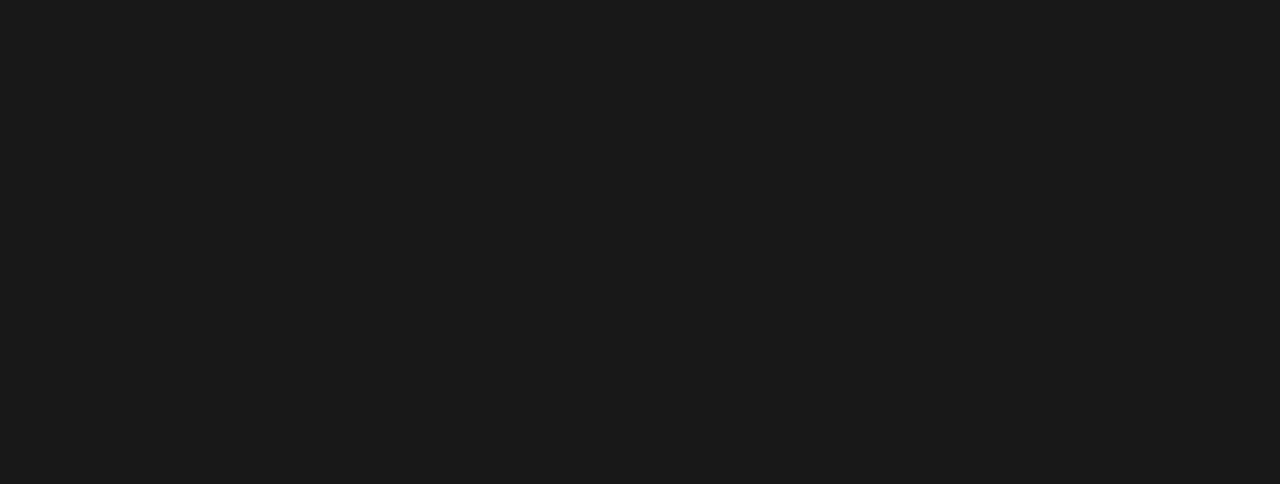
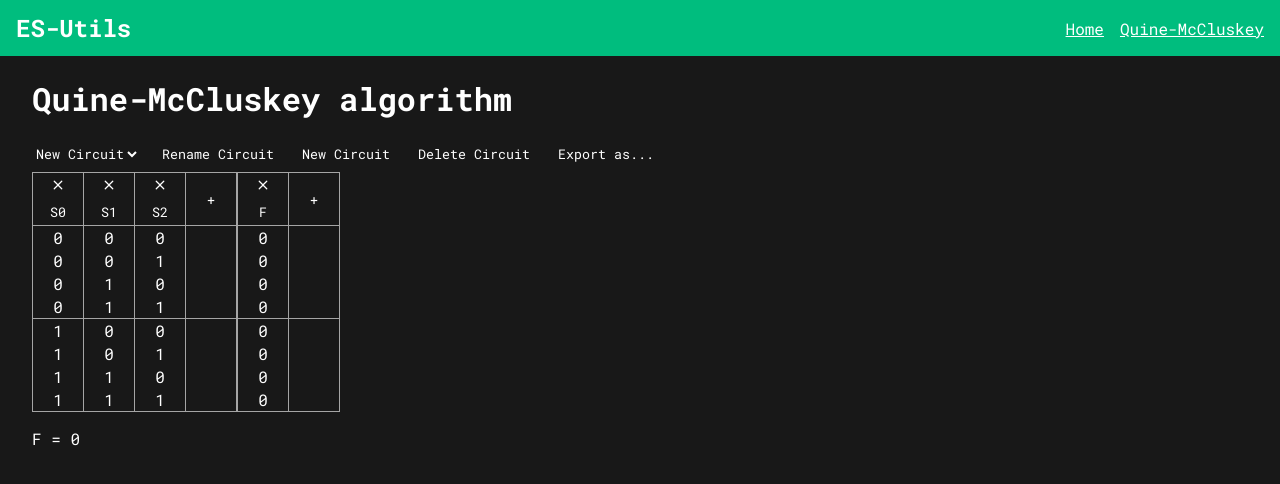
Before and after one commit to tensoid/es-utils, a Vue app: page /quine-mcclusky in a window 1280 px wide. Before the commit this address had no page. Shown: the top 484 px of the page. Built offline with nearby package versions, Linux system fonts and the light colour scheme.

Commit message:
circuit save/load via localstorage

```diff
--- a/src/App.vue
+++ b/src/App.vue
@@ -1,7 +1,9 @@
 <script setup lang="ts">
 import { RouterView } from 'vue-router'
+import Navbar from './components/Navbar.vue'
 </script>
 
 <template>
+  <Navbar />
   <RouterView />
 </template>
--- a/src/assets/main.css
+++ b/src/assets/main.css
@@ -1,3 +1,5 @@
+@import url('https://fonts.googleapis.com/css2?family=Roboto+Mono:ital,wght@0,100..700;1,100..700&display=swap');
+
 :root {
   --vt-c-white: #ffffff;
   --vt-c-white-soft: #f8f8f8;
@@ -36,29 +38,20 @@
 
 #app {
   margin: 0 auto;
-  padding: 2rem;
   font-weight: normal;
 }
 
 body {
-  color: var(--color-text);
+  margin: 0;
+  padding: 0;
   background: var(--color-background);
-  line-height: 1.6;
-  font-family:
-    Inter,
-    -apple-system,
-    BlinkMacSystemFont,
-    'Segoe UI',
-    Roboto,
-    Oxygen,
-    Ubuntu,
-    Cantarell,
-    'Fira Sans',
-    'Droid Sans',
-    'Helvetica Neue',
-    sans-serif;
-  font-size: 15px;
+}
+
+* {
+  font-family: "Roboto Mono", monospace !important;
+  font-optical-sizing: auto;
   text-rendering: optimizeLegibility;
   -webkit-font-smoothing: antialiased;
   -moz-osx-font-smoothing: grayscale;
+  color: var(--color-text);
 }
--- /dev/null
+++ b/src/components/Navbar.vue
@@ -0,0 +1,33 @@
+<template>
+  <header class="navbar">
+    <h2>ES-Utils</h2>
+    <ul>
+      <li><RouterLink to="/">Home</RouterLink></li>
+      <li><RouterLink to="/quine-mcclusky">Quine-McCluskey</RouterLink></li>
+    </ul>
+  </header>
+</template>
+
+<style scoped lang="scss">
+  .navbar {
+
+    display: flex;
+    justify-content: space-between;
+    align-items: center;
+    background-color: var(--color-green);
+    height: 3.5rem;
+    padding: 0 1rem 0 1rem;
+
+      ul {
+      list-style: none;
+      margin: 0;
+      padding: 0;
+      display: flex;
+      gap: 1rem;
+
+      a {
+        color: white;
+      }
+    }
+  }
+</style>
--- a/src/router/index.ts
+++ b/src/router/index.ts
@@ -1,5 +1,6 @@
 import { createRouter, createWebHistory } from 'vue-router'
 import McCluskeyView from '../views/McCluskeyView.vue'
+import Home from '../views/Home.vue'
 
 const router = createRouter({
   history: createWebHistory(import.meta.env.BASE_URL),
@@ -7,6 +8,11 @@ const router = createRouter({
     {
       path: '/',
       name: 'home',
+      component: Home
+    },
+    {
+      path: '/quine-mcclusky',
+      name: 'quine-mcclusky',
       component: McCluskeyView
     },
     // {
--- /dev/null
+++ b/src/views/Home.vue
@@ -0,0 +1,5 @@
+<template>
+  <h1>Home</h1>
+  <p>Description</p>
+  <div>Cards...</div>
+</template>
--- a/src/views/McCluskeyView.vue
+++ b/src/views/McCluskeyView.vue
@@ -1,27 +1,38 @@
 <script setup lang="ts">
-import { ref, computed } from "vue";
+import { ref, computed, type Ref, onMounted, onBeforeMount, nextTick } from "vue";
 import { computeMcClusky } from "../es-utils/mcclusky";
 
+let circuitSpec: Ref<CircuitSpec> = ref({
+  inputs: [],
+  outputs: [],
+  name: "",
+  id: ""
+});
+
 // Input Table
-const inputs = ref(["S0", "S1", "S2"]);
-
-const truthTableRows = computed(() => Math.pow(2, inputs.value.length));
+const truthTableRows = computed(() =>
+  Math.pow(2, circuitSpec.value.inputs.length)
+);
 
 function addInput() {
-  inputs.value.push("?");
+  circuitSpec.value.inputs.push("?");
 
-  outputs.value.forEach((func) => {
+  circuitSpec.value.outputs.forEach((func) => {
     func.outputs.push(...Array<OutputBit>(func.outputs.length).fill("0"));
   });
+
+  saveCircuit();
 }
 
 function removeInput(index: number) {
-  if(inputs.value.length == 1) return;
-  inputs.value.splice(index, 1);
+  if (circuitSpec.value.inputs.length == 1) return;
+  circuitSpec.value.inputs.splice(index, 1);
 
-  outputs.value.forEach((func) => {
+  circuitSpec.value.outputs.forEach((func) => {
     func.outputs.splice(func.outputs.length / 2);
   });
+
+  saveCircuit();
 }
 
 // Output Table
@@ -32,35 +43,37 @@ interface LogicFunction {
   outputs: Array<OutputBit>;
 }
 
-const outputs = ref([] as Array<LogicFunction>);
-
-outputs.value.push({
-  name: "F",
+// Output Table
+function addLogicFunction() {
+  circuitSpec.value.outputs.push({
+    name: "?",
     outputs: Array<OutputBit>(truthTableRows.value).fill("0"),
   });
 
-function addLogicFunction() {
-  outputs.value.push({
-    name: "?",
-    outputs: Array<OutputBit>(truthTableRows.value).fill("0"),
-  });
+  saveCircuit();
 }
 
 function removeLogicFunction(index: number) {
-  if(outputs.value.length == 1) return;
-  outputs.value.splice(index, 1);
+  if (circuitSpec.value.outputs.length == 1) return;
+  circuitSpec.value.outputs.splice(index, 1);
+
+  saveCircuit();
 }
 
 function toggleBit(colIndex: number, rowIndex: number) {
-  let value = outputs.value[colIndex].outputs[rowIndex - 1];
-  if (value == "0") outputs.value[colIndex].outputs[rowIndex - 1] = "1";
-  else if (value == "1") outputs.value[colIndex].outputs[rowIndex - 1] = "X";
-  else outputs.value[colIndex].outputs[rowIndex - 1] = "0";
+  let value = circuitSpec.value.outputs[colIndex].outputs[rowIndex - 1];
+  if (value == "0")
+    circuitSpec.value.outputs[colIndex].outputs[rowIndex - 1] = "1";
+  else if (value == "1")
+    circuitSpec.value.outputs[colIndex].outputs[rowIndex - 1] = "X";
+  else circuitSpec.value.outputs[colIndex].outputs[rowIndex - 1] = "0";
+
+  saveCircuit();
 }
 
 // Results
 const minimizedFunctions = computed(() => {
-  return outputs.value.map((func) => {
+  return circuitSpec.value.outputs.map((func) => {
     const minterms = new Set(
       func.outputs.reduce(
         (terms, bit, index) => (bit == "1" ? [...terms, index] : terms),
@@ -73,23 +86,163 @@ const minimizedFunctions = computed(() => {
         [] as Array<number>
       )
     );
-    return computeMcClusky(inputs.value, minterms, dontCares);
+    return computeMcClusky(circuitSpec.value.inputs, minterms, dontCares);
   });
+});
+
+// Save / Load
+interface CircuitSpec {
+  inputs: Array<string>;
+  outputs: Array<LogicFunction>;
+  name: string;
+  id: string
+}
+
+const circuitRenameDialogOpen = ref(false);
+const circuitRenameInputElement = ref<HTMLInputElement>();
+
+function openCircuitRenameDialog(){
+  circuitRenameDialogOpen.value = true;
+  nextTick(() => circuitRenameInputElement.value?.focus());
+}
+
+function renameCurrentCircuit() {
+  if(circuitRenameInputElement.value == undefined) return;
+  circuitSpec.value.name = circuitRenameInputElement.value.value;
+  circuitRenameDialogOpen.value = false;
+  saveCircuit();
+}
+
+const circuitSelectElement = ref<HTMLInputElement>();
+
+const allCircuitSpecs = computed(() => {
+  let circuits: Array<CircuitSpec> = getCircuitSpecs();
+
+  // add current circuit name if it is not saved yet.
+  if (circuits.findIndex(c => c.id == circuitSpec.value.id) == -1) {
+    circuits.push(circuitSpec.value);
+  }
+
+  return circuits;
+});
+
+function initLocalStorage() {
+  if (localStorage.getItem("circuits") == null) {
+    localStorage.setItem("circuits", JSON.stringify([]));
+  }
+}
+
+function getCircuitSpecs(): Array<CircuitSpec> {
+  return JSON.parse(localStorage.getItem("circuits") || "[]");
+}
+
+function setCircuitSpecs(circuitSpecs: Array<CircuitSpec>){
+  localStorage.setItem("circuits", JSON.stringify(circuitSpecs));
+}
+
+function saveCircuit() {
+  let circuits: Array<CircuitSpec> = getCircuitSpecs();
+  let circuitIndex = circuits.findIndex(
+    (c) => c.id == circuitSpec.value.id
+  );
+
+  if (circuitIndex == -1) {
+    circuits.push(circuitSpec.value);
+  } else {
+    circuits[circuitIndex] = circuitSpec.value;
+  }
+
+  setCircuitSpecs(circuits);
+}
+
+function loadCircuit() {
+  let circuits: Array<CircuitSpec> = getCircuitSpecs();
+  let selectedCircuit = circuits.find(
+    (c) => c.id == circuitSelectElement.value?.value
+  );
+  if (selectedCircuit == undefined) return;
+  circuitSpec.value = selectedCircuit;
+}
+
+function deleteCircuit() {
+  let circuits: Array<CircuitSpec> = getCircuitSpecs();
+
+  const index = circuits.findIndex(c => c.id == circuitSpec.value.id);
+  if(index != -1) {
+    circuits.splice(index, 1);
+  }
+
+  setCircuitSpecs(circuits);
+
+  if(circuits.length == 0) newCircuit();
+  else circuitSpec.value = circuits[0];
+}
+
+function newCircuit() {
+  circuitSpec.value = {
+    id: crypto.randomUUID(),
+    name: "New Circuit",
+    inputs: ["S0", "S1", "S2"],
+    outputs: [
+      {
+        name: "F",
+        outputs: Array<OutputBit>(8).fill("0"),
+      },
+    ],
+  };
+}
+
+onBeforeMount(() => {
+  initLocalStorage();
+});
+
+onMounted(() => {
+  newCircuit();
 });
 </script>
 
 <template>
+  <div class="page-wrapper">
+
+    <div v-if="circuitRenameDialogOpen" class="circuit-name-input-dialog">
+      <span>Circuit name</span>
+      <input @keyup.enter="renameCurrentCircuit()" ref="circuitRenameInputElement" :placeholder="circuitSpec.name" type="text">
+      <button @click="renameCurrentCircuit()">Ok</button>
+    </div>
+
+    <h1>Quine-McCluskey algorithm</h1>
+    <div class="toolbar">
+      <ul>
+        <li>
+          <select
+            :value="circuitSpec.id"
+            ref="circuitSelectElement"
+            @input="loadCircuit()"
+            name="circuits"
+            id="circuits"
+          >
+            <option v-for="spec of allCircuitSpecs" v-bind:value="spec.id">
+              {{ spec.name }}
+            </option>
+          </select>
+        </li>
+        <li><button @click="openCircuitRenameDialog()">Rename Circuit</button></li>
+        <li><button @click="newCircuit()">New Circuit</button></li>
+        <li><button @click="deleteCircuit()">Delete Circuit</button></li>
+        <li><button>Export as...</button></li>
+      </ul>
+    </div>
     <div class="tables">
       <table class="inputs-table">
         <tr>
-        <th v-for="(_, index) in inputs">
+          <th v-for="(_, index) in circuitSpec.inputs">
             <div class="table-head">
               <button @click="removeInput(index)" class="remove-button">
                 <svg width="20" height="20">
                   <image href="@/assets/icons/cross.svg" />
                 </svg>
               </button>
-            <input v-model="inputs[index]" />
+              <input v-model="circuitSpec.inputs[index]" />
             </div>
           </th>
           <th>
@@ -97,22 +250,22 @@ const minimizedFunctions = computed(() => {
           </th>
         </tr>
         <tr v-for="rowIndex in truthTableRows">
-        <td class="bit" v-for="colIndex in inputs.length">
-          {{ ((rowIndex - 1) >> (inputs.length - colIndex)) & 1 }}
+          <td class="bit" v-for="colIndex in circuitSpec.inputs.length">
+            {{ ((rowIndex - 1) >> (circuitSpec.inputs.length - colIndex)) & 1 }}
           </td>
         </tr>
       </table>
 
       <table class="outputs-table">
         <tr>
-        <th v-for="(_, index) in outputs">
+          <th v-for="(_, index) in circuitSpec.outputs">
             <div class="table-head">
               <button @click="removeLogicFunction(index)" class="remove-button">
                 <svg width="20" height="20">
                   <image href="@/assets/icons/cross.svg" />
                 </svg>
               </button>
-            <input v-model="outputs[index].name" />
+              <input v-model="circuitSpec.outputs[index].name" />
             </div>
           </th>
           <th>
@@ -123,7 +276,7 @@ const minimizedFunctions = computed(() => {
           <td
             class="bit"
             @click="toggleBit(colIndex, rowIndex)"
-          v-for="(func, colIndex) in outputs"
+            v-for="(func, colIndex) in circuitSpec.outputs"
           >
             {{ func.outputs[rowIndex - 1] }}
           </td>
@@ -132,11 +285,74 @@ const minimizedFunctions = computed(() => {
     </div>
 
     <p v-for="(func, index) in minimizedFunctions">
-    {{ outputs[index].name + ": " + func }}
+      {{ circuitSpec.outputs[index].name + " = " + func }}
     </p>
+  </div>
 </template>
 
 <style scoped lang="scss">
+
+.page-wrapper {
+  padding-left: 2rem;
+//   display: flex;
+//   justify-content: center;
+//   align-items: center;
+//   flex-direction: column;
+}
+
+.circuit-name-input-dialog {
+  position: absolute;
+  top: 50%;
+  left: 50%;
+  transform: translate(-50%, -50%);
+  background-color: black;
+  display: flex;
+  flex-direction: column;
+  justify-content: center;
+  align-items: center;
+  width: 200px;
+  height: 100px;
+  border-radius: 10px;
+  gap: 0.3rem;
+
+  input {
+    background-color: transparent;
+    border: none;
+    text-align: center;
+  }
+
+  button {
+    background-color: transparent;
+    border: none;
+  }
+}
+
+.toolbar {
+
+  padding-bottom: 0.5rem;
+
+  ul {
+    display: flex;
+    flex-direction: row;
+    list-style: none;
+    margin: 0;
+    padding: 0;
+    gap: 1rem;
+
+    button,
+    select {
+      color: white;
+      background-color: transparent;
+      border: none;
+      cursor: pointer;
+
+      option {
+        background-color: var(--color-background);
+        border: none;
+      }
+    }
+  }
+}
 .tables {
   display: flex;
   flex-direction: row;
```
Also changed, not shown: 1 other file (tests, documents, lock files or other folders). Lines whose indentation alone changed are shown as unchanged.
